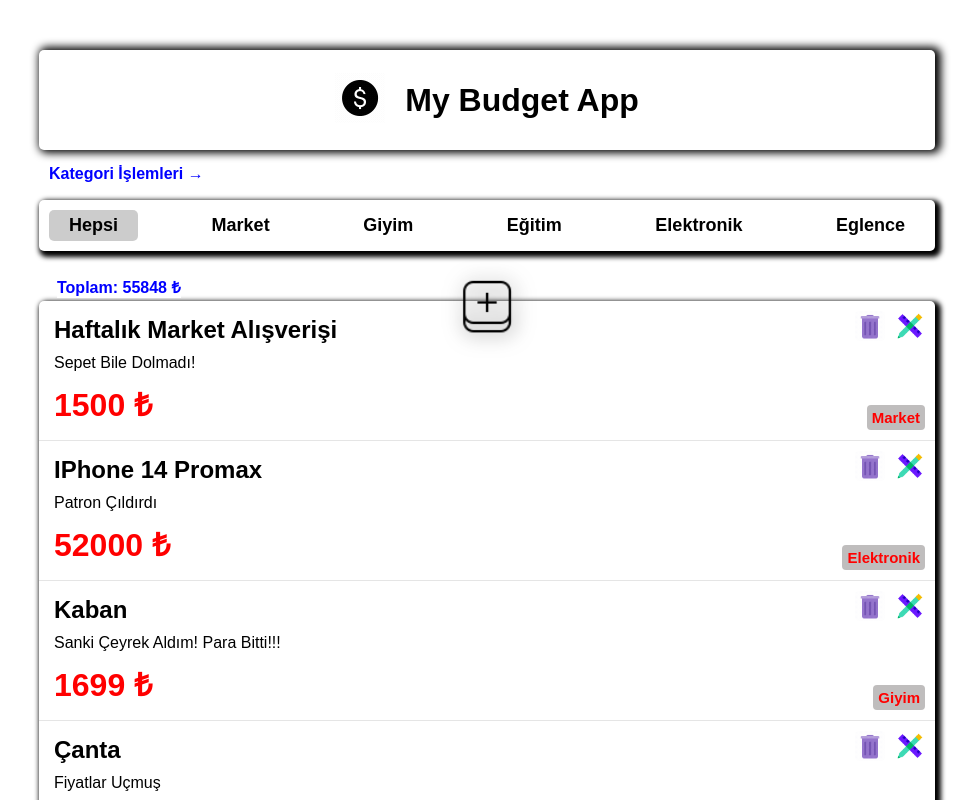
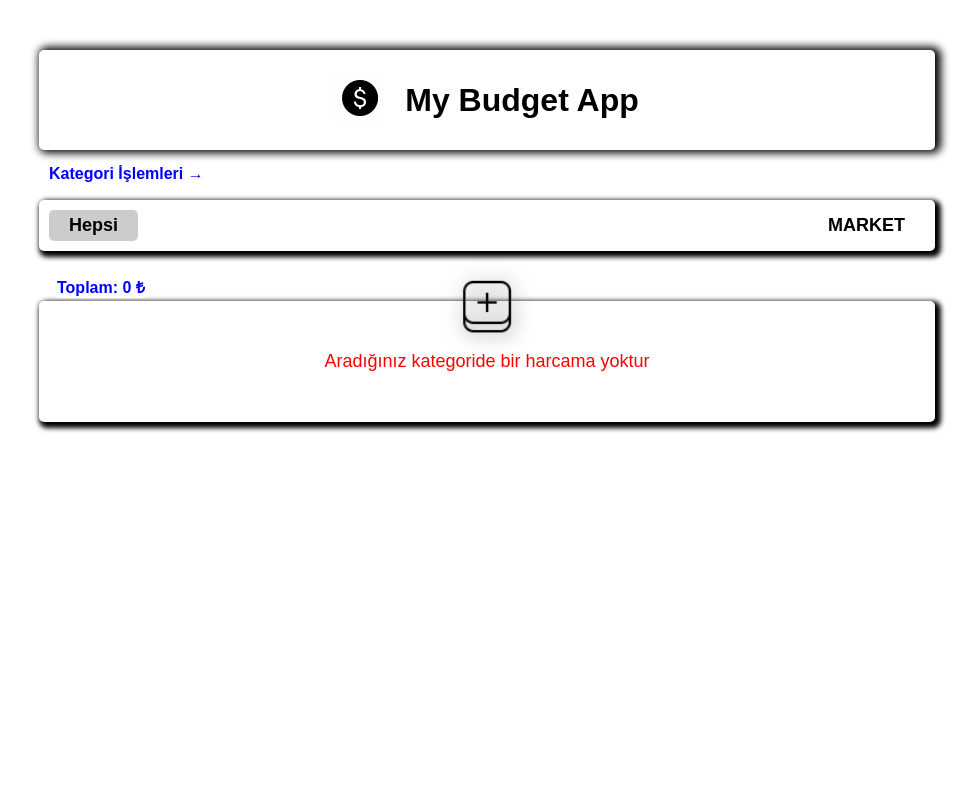
Before and after one commit to bhr-drtgz/BudgetApp, a React (Create React App) app: page / in a window 1280 px wide. Shown: the top 800 px of the page, without its empty margins (153-1132 px from the left). Built offline with nearby package versions, Linux system fonts and the light colour scheme; data requests are answered from the project's data file.

Commit message:
App finish

```diff
--- a/db.json
+++ b/db.json
@@ -1,71 +1,9 @@
 {
-  "expenses": [
-    {
-      "id": "1",
-      "price": 1500,
-      "place": "A101",
-      "date": "2023-01-19",
-      "title": "Haftalık Market Alışverişi",
-      "description": "Sepet Bile Dolmadı!",
-      "categoryId": "1"
-    },
-    {
-      "id": "2",
-      "price": 52000,
-      "place": "Apple",
-      "date": "2023-01-19",
-      "title": "iPhone 14 promax",
-      "description": "Patron Çıldırdı",
-      "categoryId": "4"
-    },
-    {
-      "price": "1699",
-      "place": "Giyim",
-      "title": "Kaban",
-      "description": "Sanki Çeyrek Aldım! Para Bitti!!!",
-      "date": "2023-01-27",
-      "categoryId": "2",
-      "id": "1674830585324"
-    },
-    {
-      "price": "450",
-      "place": "Copy Center",
-      "title": "Çanta",
-      "description": "Fiyatlar Uçmuş",
-      "date": "2023-02-21",
-      "categoryId": "3",
-      "id": "1676994921995"
-    },
-    {
-      "price": "199",
-      "place": "M1 AVM",
-      "title": "Sinema Bileti",
-      "description": "Artık Filmde İzlenmez",
-      "date": "2023-02-22",
-      "categoryId": "1676997110126",
-      "id": "1677084574946"
-    }
-  ],
+  "expenses": [],
   "categories": [
     {
-      "id": "1",
-      "name": "Market"
-    },
-    {
-      "id": "2",
-      "name": "Giyim"
-    },
-    {
-      "id": "3",
-      "name": "Eğitim"
-    },
-    {
-      "id": "4",
-      "name": "Elektronik"
-    },
-    {
-      "id": "1676997110126",
-      "name": "Eglence"
+      "id": "1677424576428",
+      "name": "MARKET"
     }
   ]
 }
--- a/src/pages/AddExpense.js
+++ b/src/pages/AddExpense.js
@@ -6,10 +6,10 @@ import axios from "axios";
 
 import "../assets/styls/addExpense.css";
 
-import { useNavigate } from "react-router-dom";
+import { useNavigate, Link } from "react-router-dom";
 
 const AddExpense = () => {
-    const navigate=useNavigate()
+  const navigate = useNavigate()
   var year = new Date().getFullYear();
   var month = new Date().getMonth() + 1;
   if (month < 10) month = `0${month}`;
@@ -31,7 +31,7 @@ const AddExpense = () => {
       .then((res) => {
         setCategories(res.data);
       })
-      .catch((err) => {});
+      .catch((err) => { });
   }, []);
   const handleSubmit = (event) => {
     event.preventDefault();
@@ -53,10 +53,10 @@ const AddExpense = () => {
       ...form,
       id: String(new Date().getTime()),
     })
-    .then(res=>{
+      .then(res => {
         navigate("/")
       })
-    .catch(err=>{})
+      .catch(err => { })
   };
   if (categories === null) return null;
   return (
@@ -120,6 +120,9 @@ const AddExpense = () => {
             />
           </div>
           <div className="formElement">
+            {
+              categories.length > 0 && (
+                <>
                   <label htmlFor="date">Kategori</label>
                   <select
                     onChange={(event) =>
@@ -132,9 +135,20 @@ const AddExpense = () => {
                       </option>
                     ))}
                   </select>
+
+                </>
+              )
+            }
+            {
+              categories.length <= 0 && (
+                <div style={{ textAlign: 'center' }}>
+                  <Link to={"/add-category"}>Henüz Kayıtlı Bir Kategori Yok. Öncelikle Kategori Ekleyiniz </Link>
+                </div>
+              )
+            }
           </div>
           <div className="submitBtnWrapper">
-            <button className="submitBtn" type="submit">
+            <button disabled={categories.length <= 0 ? true : false } className="submitBtn" type="submit">
               Kaydet
             </button>
           </div>
--- a/src/pages/EditCategory.js
+++ b/src/pages/EditCategory.js
@@ -1,7 +1,9 @@
 import React, { useEffect, useState } from 'react'
 import Header from '../components/Header'
-import { useParams } from 'react-router-dom'
+import { useParams, useNavigate } from 'react-router-dom'
 import axios from 'axios'
+import GeneralModal from "../components/GeneralModal";
+
 
 const EditCategory = () => {
 
@@ -9,6 +11,8 @@ const EditCategory = () => {
     const [form, setForm] = useState(null)
     const [allCategories, setAllCategories] = useState(null)
     const [oldName, setOldName] = useState("")
+    const [openModal, setOpenModal] = useState(false)
+    const navigate = useNavigate()
     useEffect(() => {
 
         axios.get(`http://localhost:3004/categories`)
@@ -36,6 +40,14 @@ const EditCategory = () => {
             alert("Bu Kategori Mevcut")
             return
         }
+        axios.put(`http://localhost:3004/categories/${categoryId}`,form)
+            .then((res) => {
+
+                setOpenModal(true)
+             })
+            .catch((err) => {
+
+            })
     }
 
     if (form === null || allCategories === null)
@@ -62,6 +74,17 @@ const EditCategory = () => {
                     </div>
                 </form>
             </div>
+            {
+                openModal === true && (
+                    <GeneralModal
+                        title='Güncelleme'
+                        content='Kategori Başarı İle Güncellendi'
+                        hasConfirm={false}
+                        closeButtonText="Kategori İşlemlerine dön"
+                        closeButtonClick={() =>navigate("/category-operations")}
+                    />
+                )
+            }
         </div>
     )
 }
```
Lines whose indentation alone changed are shown as unchanged.
